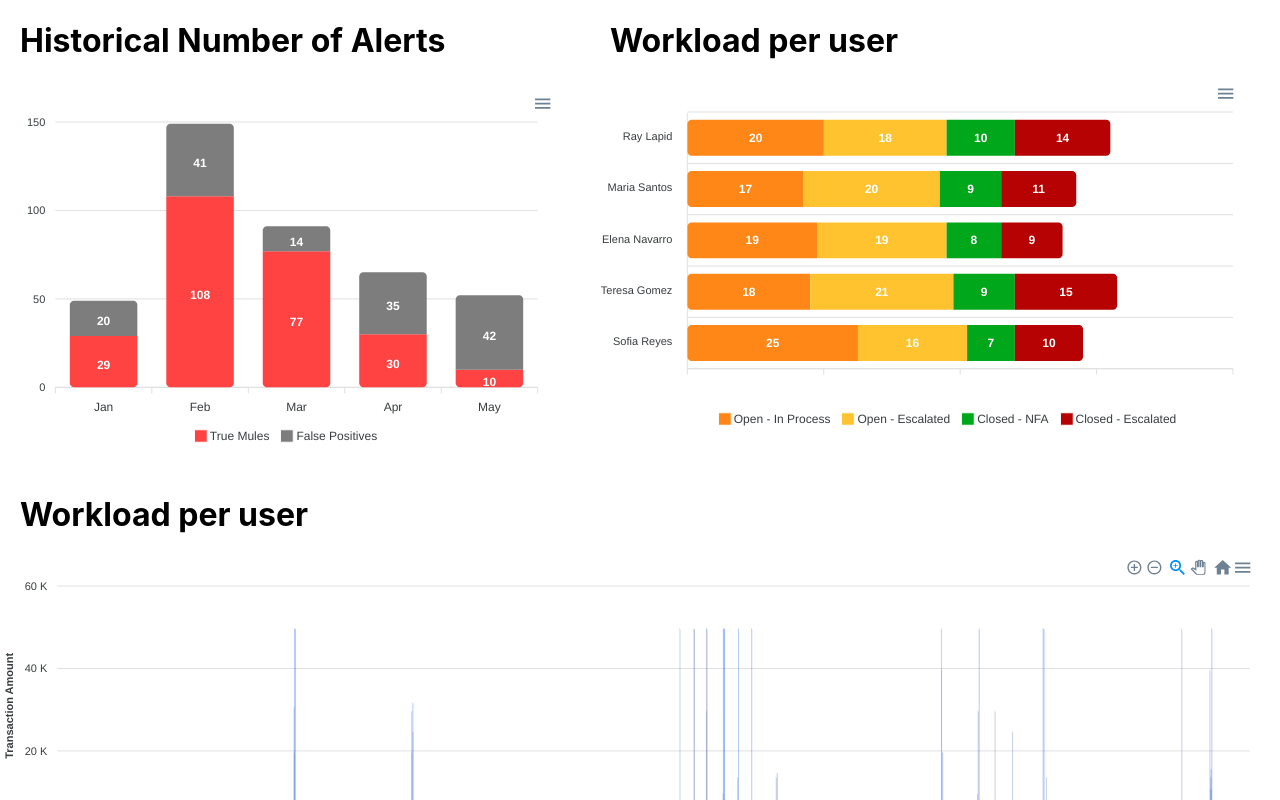
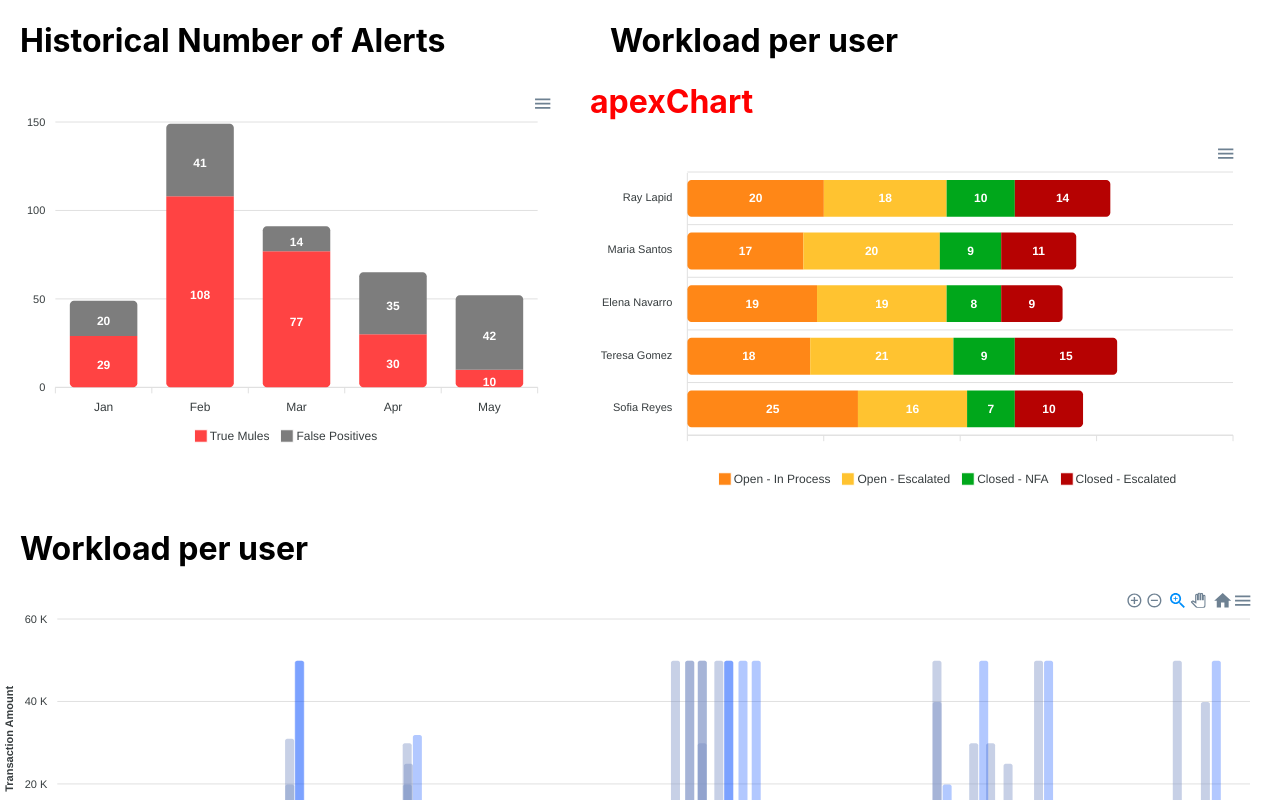
Before and after one commit to ShahidRasooll/apexCharts, a React (Create React App) app: page / in a window 1280 px wide. Shown: the top 800 px of the page. Built offline with nearby package versions, Linux system fonts and the light colour scheme.

Commit message:
[ApexChart]: updated configuration for transactionHistory

```diff
--- a/src/component/ApexHorizontalBarChart.js
+++ b/src/component/ApexHorizontalBarChart.js
@@ -45,15 +45,30 @@ const ApexHorizontalBarChart = () => {
                 horizontal: true,
                 borderRadius: 4,
                 dataLabels: {
-                    total: {
-                        enabled: false,
-                        offsetX: 0, //remove
-                        style: {
-                            fontSize: '13px',
-                            fontWeight: 900,
-                        },
+
+                    style: {
+                        fontSize: '50px',
+                        fontWeight: 'bold',
+                    },
+                    background: {
+                        enabled: true,
+                        foreColor: '#fff',
+                        borderRadius: 2,
+                        padding: 4,
+                        opacity: 0.9,
+                        borderWidth: 1,
+                        borderColor: '#fff'
                     },
                 },
+            },
+
+
+        },
+        hover: {
+            // Customize the hover color here
+            fill: {
+                type: 'solid',
+                color: '#FF5733', // Change to your desired hover color
             },
         },
         stroke: {
@@ -69,7 +84,8 @@ const ApexHorizontalBarChart = () => {
 
                 },
                 style: {
-                    fontSize: 13, // Adjust the font size for category labels
+                    fontSize: '10px',
+                    // fontWeight: 900,
                 },
             },
         },
@@ -92,8 +108,10 @@ const ApexHorizontalBarChart = () => {
     };
 
     return (
-        <div id="chart">
+        <div id="chart" className="horizontalBarChart">
+            <h1 id='apex'>apexChart</h1>
             <ReactApexChart options={chartOptions} series={seriesData} type="bar" height={350} width={653} />
+
         </div>
     );
 };
--- a/src/component/TransactionHistoryGraph.js
+++ b/src/component/TransactionHistoryGraph.js
@@ -94,7 +94,7 @@ const TransactionHistoryGraph = () => {
                 bar: {
                     borderRadius: 2,
                     horizontal: false,
-                    columnWidth:'80%',
+                    columnWidth:'10px',
                     endingShape: 'rounded',
                     // barWidth: '480%',
                 },
@@ -104,7 +104,7 @@ const TransactionHistoryGraph = () => {
             },
             stroke: {
                 show: true,
-                width: 2,
+                width: 1,
                 colors: ['transparent'],
             },
             xaxis: {
@@ -120,8 +120,14 @@ const TransactionHistoryGraph = () => {
                         const day = date.getDate();
                         const hour = date.getHours();
                         const amPm = hour < 12 ? 'AM' : 'PM';
-                        const formattedHour = hour % 12 === 0 ? 12 : hour % 12;
-                        return `${monthName} ${day}, ${formattedHour} ${amPm}`;
+
+                        if (hour === 12) {
+                            return `${monthName} ${day}, 12 ${amPm}`;
+                        } else if (hour === 0) {
+                            return `${monthName} ${day + 1}, 12 AM`;
+                        } else {
+                            return `${monthName} ${day}, ${hour} ${amPm}`;
+                        }
                     },
                 },
                 min: new Date('2022-11-04T00:00:00').getTime(), // Start date: Nov 4, 12 AM
--- a/src/index.css
+++ b/src/index.css
@@ -11,3 +11,16 @@ code {
   font-family: source-code-pro, Menlo, Monaco, Consolas, 'Courier New',
     monospace;
 }
+#apex{
+  color: red;
+}
+.apexcharts-bar-series:hover {
+  fill: #ff0000;
+}
+/*.apexcharts-bar-area:hover {*/
+/*  fill: #FF0099;*/
+/*!*}*!*/
+.horizontalBarChart .apexcharts-bar-area:hover {
+  fill: #FF6F61;/* Change the color to yellow */
+  fill-opacity: 0.9;
+}
```
